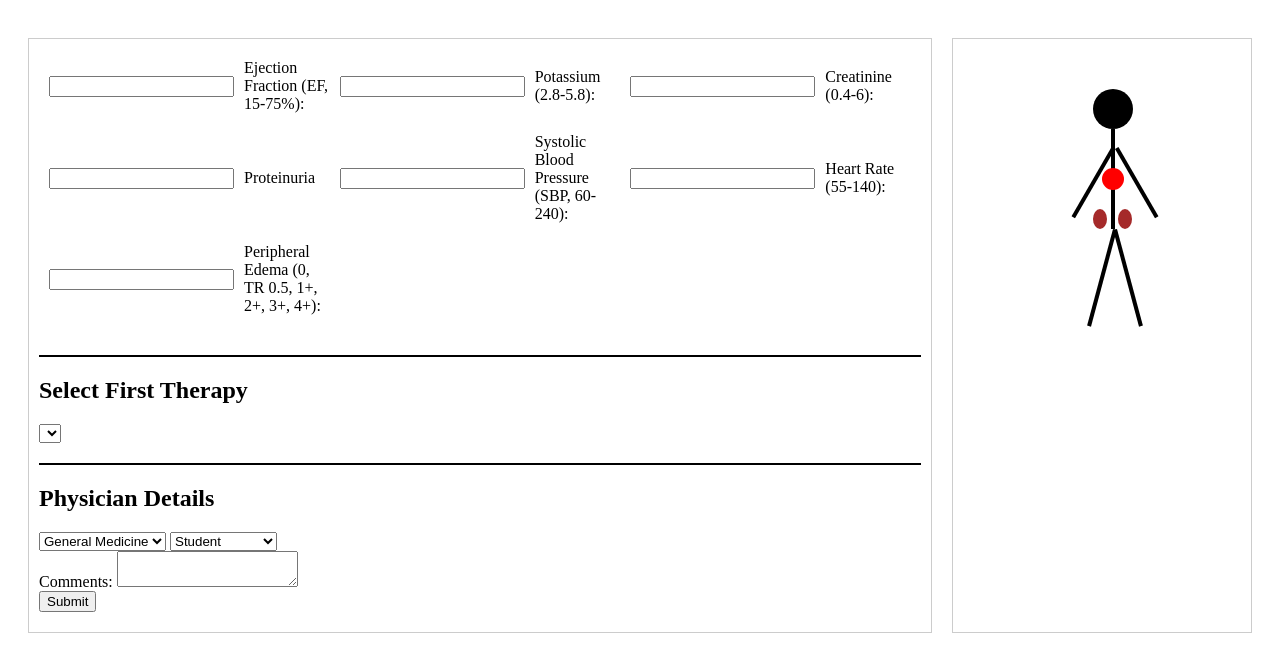
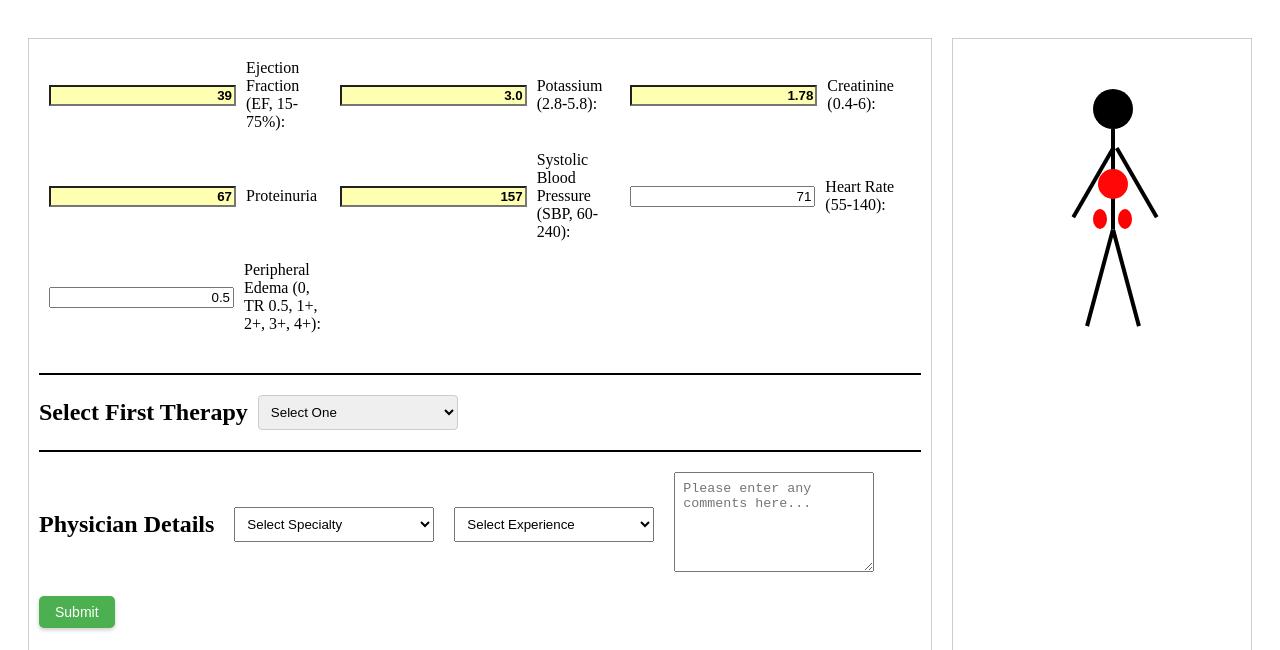
Before and after one commit to DormantOne/learnexpertopinion, a plain HTML site: page index.html in a window 1280 px wide. Shown: the part 48-698 px from the top of the page. Drawn offline with Linux system fonts and the light colour scheme.

Commit message:
Update index.html

```diff
--- a/index.html
+++ b/index.html
@@ -242,9 +242,64 @@
         .boldface {
             font-weight: bold; /* Makes the text bold */
         }
+
         .faint-yellow {
             background-color: rgba(255, 255, 0, 0.3); /* Faint yellow with some transparency */
         }
+
+
+
+        #therapySelection {
+            display: flex; /* Enables flexbox layout */
+            align-items: center; /* Vertically centers the items in the line */
+            gap: 10px; /* Adds some space between the heading and the dropdown */
+        }
+
+            #therapySelection h2 {
+                margin-bottom: 0; /* Removes bottom margin from the heading */
+            }
+
+            #therapySelection select {
+                width: 200px; /* Ensures the dropdown is the same width as other inputs */
+                padding: 8px; /* Adds padding to make the dropdown height similar to text inputs */
+                box-sizing: border-box; /* Includes padding and border in the width calculation */
+                border: 1px solid #ccc; /* Optional: adds a border that matches other inputs */
+                border-radius: 4px; /* Optional: rounds the corners to match other inputs */
+            }
+
+
+        #physicianDetails {
+            display: flex; /* Use flexbox to layout children inline */
+            align-items: center; /* Align items vertically */
+            flex-wrap: wrap; /* Allows items to wrap as needed on smaller screens */
+            gap: 10px; /* Spacing between elements */
+        }
+
+            #physicianDetails h2, #physicianDetails select, #physicianDetails input[type="text"], #physicianDetails textarea, #physicianDetails button {
+                margin: 0 10px 10px 0; /* Spacing for readability */
+            }
+
+            #physicianDetails select, #physicianDetails input[type="text"], #physicianDetails textarea {
+                width: 200px; /* More compact width */
+                padding: 8px;
+                box-sizing: border-box;
+            }
+
+            #physicianDetails button {
+                padding: 8px 16px; /* Smaller padding for a more compact button */
+                background-color: #4CAF50;
+                color: white;
+                font-size: 14px;
+                border: none;
+                border-radius: 5px;
+                box-shadow: 0 2px 4px rgba(0,0,0,0.2);
+                cursor: pointer;
+            }
+
+                #physicianDetails button:hover {
+                    background-color: #45a049;
+                }
+
 
 
     </style>
@@ -263,19 +318,32 @@
                     <div><input type="text" id="heartRate" name="heartRate" readonly><label for="heartRate">Heart Rate (55-140):</label></div>
                     <div><input type="text" id="edema" name="edema" readonly><label for="edema">Peripheral Edema (0, TR 0.5, 1+, 2+, 3+, 4+):</label></div>
                 </div>
+
+
+
                 <section id="therapySelection">
                     <h2>Select First Therapy</h2>
-                    <select name="therapy" id="therapy"></select>
+                    <select name="therapy" id="therapy" required>
+                        <option value="" disabled selected>Select One</option>
+                        <!-- Other options will be dynamically populated here -->
+                    </select>
                 </section>
+
+
+
                 <section id="physicianDetails">
                     <h2>Physician Details</h2>
-                    <select name="specialty" id="specialty">
+                    <select name="specialty" id="specialty" required>
+                        <option value="" disabled selected>Select Specialty</option> <!-- Updated placeholder text -->
                         <option value="generalMedicine">General Medicine</option>
                         <option value="nephrology">Nephrology</option>
                         <option value="cardiology">Cardiology</option>
+                        <option value="pulmonary">Pulmonary</option>
+                        <option value="other">Other</option>
                         <option value="undecided">Undecided</option>
                     </select>
-                    <select name="experience" id="experience">
+                    <select name="experience" id="experience" required>
+                        <option value="" disabled selected>Select Experience</option> <!-- Updated placeholder text -->
                         <option value="student">Student</option>
                         <option value="resident1">Resident 1</option>
                         <option value="resident2-3">Resident 2-3</option>
@@ -284,12 +352,17 @@
                         <option value="6-10Years">6-10 Years</option>
                         <option value="over10Years">Over 10 Years</option>
                     </select>
+                    <input type="text" id="otherSpecialty" name="otherSpecialty" placeholder="Please specify" style="display: none;" />
                     <div>
-                        <label for="comments">Comments:</label>
-                        <textarea id="comments" name="comments"></textarea>
+
+                        <textarea id="comments" name="comments" placeholder="Please enter any comments here..." style="width: 200px; height: 100px;"></textarea>
+
                     </div>
                     <button type="submit">Submit</button>
                 </section>
+
+
+
             </form>
         </div>
         <div class="animation-container">
@@ -344,12 +417,47 @@
         firebase.initializeApp(firebaseConfig);
         var db = firebase.firestore();
 
+        document.addEventListener('DOMContentLoaded', function () {
+            document.getElementById('conditionForm').addEventListener('submit', async function (e) {
+                e.preventDefault();
 
+                if (!document.getElementById('therapy').value) {
+                    alert("Please select a therapy before submitting.");
+                    return; // Prevent form submission if therapy is not selected
+                }
+
+                // Gather form data
+                var formData = {
+                    ef: parseFloat(document.getElementById('ef').value),
+                    potassium: parseFloat(document.getElementById('potassium').value),
+                    creatinine: parseFloat(document.getElementById('creatinine').value),
+                    proteinuria: parseFloat(document.getElementById('proteinuria').value),
+                    sbp: parseFloat(document.getElementById('sbp').value),
+                    heartRate: parseFloat(document.getElementById('heartRate').value),
+                    edema: parseFloat(document.getElementById('edema').value),
+                    therapy: document.getElementById('therapy').value,
+                    specialty: document.getElementById('specialty').value,
+                    experience: document.getElementById('experience').value,
+                    comments: document.getElementById('comments').value
+                };
+
+                // Fetch treatments from Firestore
+                const treatments = await fetchSubmissions();
+
+                // Calculate the closest treatments based on standard deviations
+                const { closest, secondClosest } = findClosestTreatments(formData, treatments);
+
+                // Display the results
+                displayResults('yourAnswer', formData, 'Your Submitted Data');
+                displayResults('firstClosestResponse', closest, 'First Closest Treatment');
+                displayResults('secondClosestResponse', secondClosest, 'Second Closest Treatment');
+                displayTotalDataCount(treatments.length);
+            });
 
             // Function to fetch the first document from a Firestore collection
             function fetchFirstDocument() {
                 const db = firebase.firestore();  // Get a Firestore instance
-                db.collection("submissions").limit(1).get()
+                db.collection("your_collection_name").limit(1).get()
                     .then(snapshot => {
                         if (!snapshot.empty) {
                             const firstDoc = snapshot.docs[0].data();  // Get data of the first document
@@ -371,14 +479,17 @@
                 container.innerHTML = JSON.stringify(data, null, 2);  // Displaying the data as a formatted string
             }
 
-            function fetchTreatments() {
-                return db.collection('submissions').get().then(snapshot => {
+            async function fetchSubmissions() {
+                try {
+                    const snapshot = await db.collection('submissions').get();
                     return snapshot.docs.map(doc => ({ id: doc.id, ...doc.data() }));
-                }).catch(error => {
-                    console.error("Error fetching treatments: ", error);
+                } catch (error) {
+                    console.error("Error fetching submissions: ", error);
+                    alert("Failed to fetch submissions. Please try again later.");
                     return [];
-                });
+                }
             }
+
 
             function findClosestTreatments(patientData, treatments) {
                 let closest = null;
@@ -672,11 +783,12 @@
                 { value: "ntg", text: "NTG" },
                 { value: "nifedipine", text: "Nifedipine" },
                 { value: "gdmtBetaBlocker", text: "GDMT Beta Blocker" },
+                { value: "entresto", text: "Entresto" },
                 { value: "fluids", text: "Fluids" }
             ];
             shuffle(therapies);
             const therapySelect = document.getElementById('therapy');
-            therapySelect.innerHTML = '';
+            therapySelect.innerHTML = '<option value="" disabled selected>Select One</option>'; // Reset with placeholder
             therapies.forEach(therapy => {
                 let option = new Option(therapy.text, therapy.value);
                 therapySelect.add(option);
@@ -771,38 +883,6 @@
         window.onload = function () {
             generatePatientConditions();
             populateTherapyOptions();
-
-             document.addEventListener('DOMContentLoaded', function () {
-            document.getElementById('conditionForm').addEventListener('submit', async function (e) {
-                e.preventDefault();
-
-                // Gather form data
-                var formData = {
-                    ef: parseFloat(document.getElementById('ef').value),
-                    potassium: parseFloat(document.getElementById('potassium').value),
-                    creatinine: parseFloat(document.getElementById('creatinine').value),
-                    proteinuria: parseFloat(document.getElementById('proteinuria').value),
-                    sbp: parseFloat(document.getElementById('sbp').value),
-                    heartRate: parseFloat(document.getElementById('heartRate').value),
-                    edema: parseFloat(document.getElementById('edema').value),
-                    therapy: document.getElementById('therapy').value,
-                    specialty: document.getElementById('specialty').value,
-                    experience: document.getElementById('experience').value,
-                    comments: document.getElementById('comments').value
-                };
-
-                // Fetch treatments from Firestore
-                const treatments = await fetchTreatments();
-
-                // Calculate the closest treatments based on standard deviations
-                const { closest, secondClosest } = findClosestTreatments(formData, treatments);
-
-                // Display the results
-                displayResults('yourAnswer', formData, 'Your Submitted Data');
-                displayResults('firstClosestResponse', closest, 'First Closest Treatment');
-                displayResults('secondClosestResponse', secondClosest, 'Second Closest Treatment');
-                displayTotalDataCount(treatments.length);
-            });
         };
 
 
```
